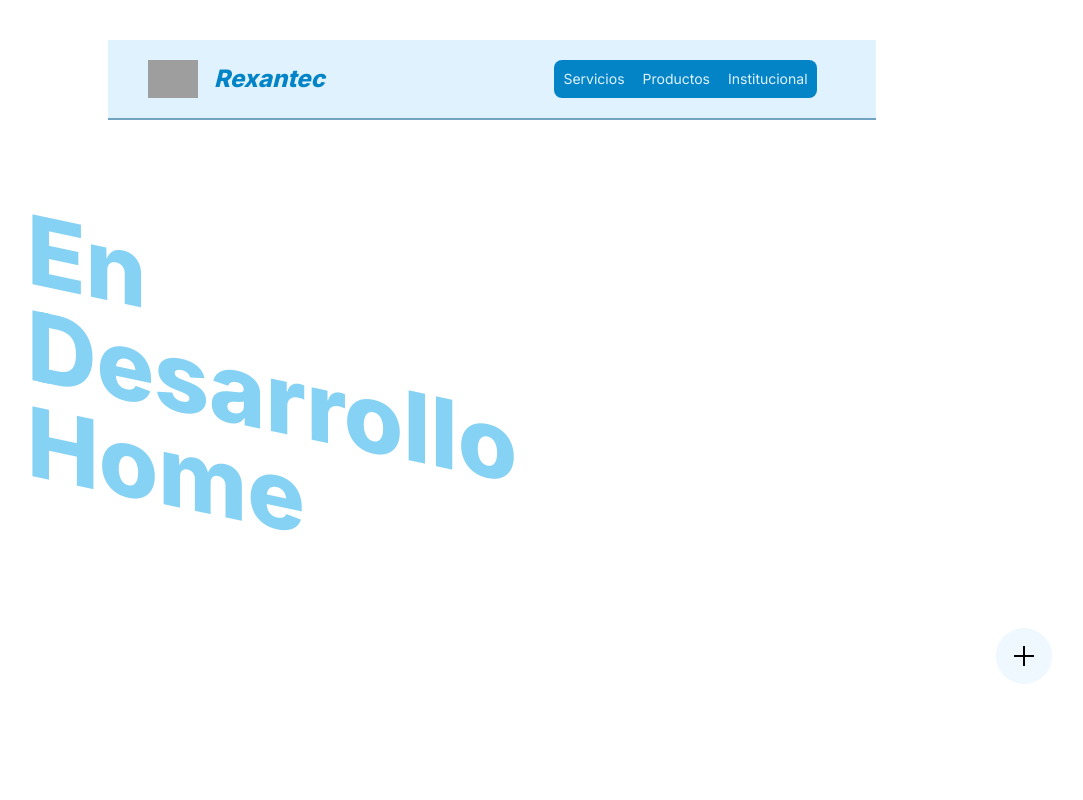
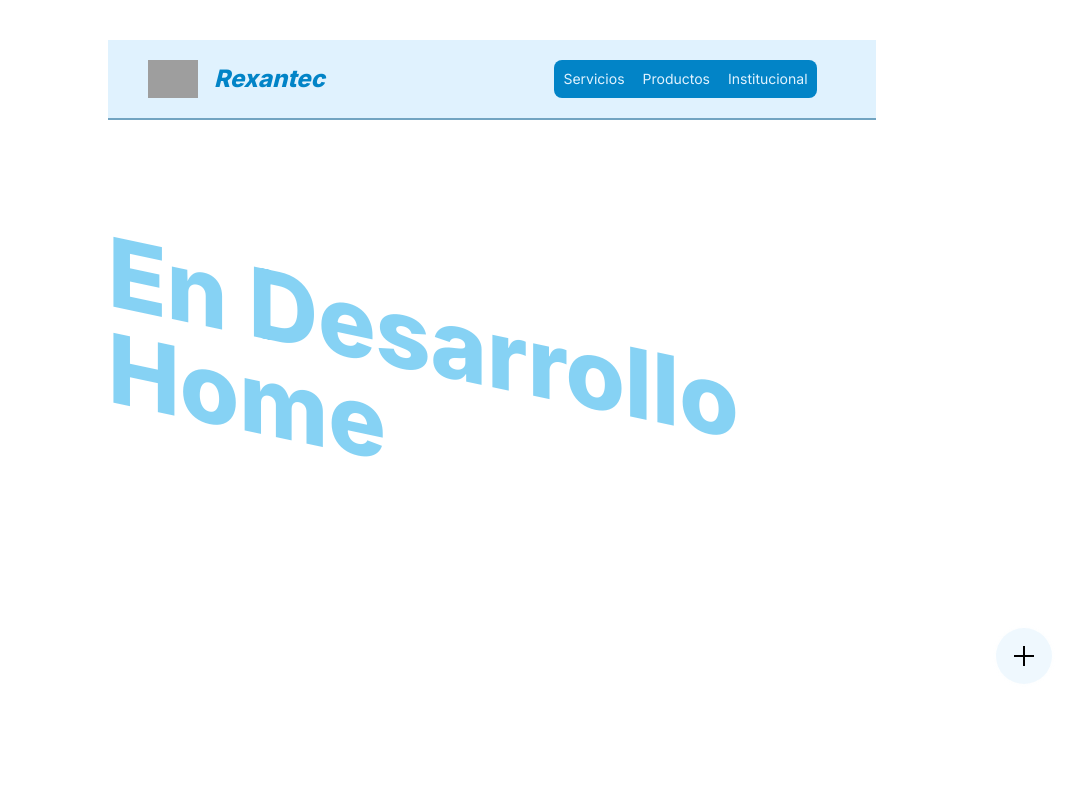
Before and after one commit to rexantecproy/rexantec, a Next.js app: page /home in a window 1280 px wide. Shown: the top 800 px of the page, without its empty margins (148-1231 px from the left). Built offline with nearby package versions, Linux system fonts and the light colour scheme; grey boxes are pictures that could not be loaded.

Commit message:
Body Main correciones

```diff
--- a/src/app/home/page.js
+++ b/src/app/home/page.js
@@ -3,12 +3,10 @@ import { metadata } from "../layout";
 export default function Home() {
   metadata.title = 'HOME';
   return (
-    <div>
-      <div className="w-screen md:w-3/5 md:px-10">
-        <main className="flex h-screen flex-col items-center justify-center select-none">
-          <h1 className="flex flex-row items-center sm:text-8xl text-3xl font-extrabold text-sky-500/50 skew-y-12 transform delay-1000 hover:text-sky-500/95 cursor-default">En Desarrollo Home</h1>
-        </main>
-      </div>
+    <div className="w-screen md:w-3/5">
+      <main className="flex h-screen flex-col items-center justify-center select-none">
+        <h1 className="flex flex-row items-center sm:text-8xl text-3xl font-extrabold text-sky-500/50 skew-y-12 transform delay-1000 hover:text-sky-500/95 cursor-default">En Desarrollo Home</h1>
+      </main>
     </div>
   );
 };
```
